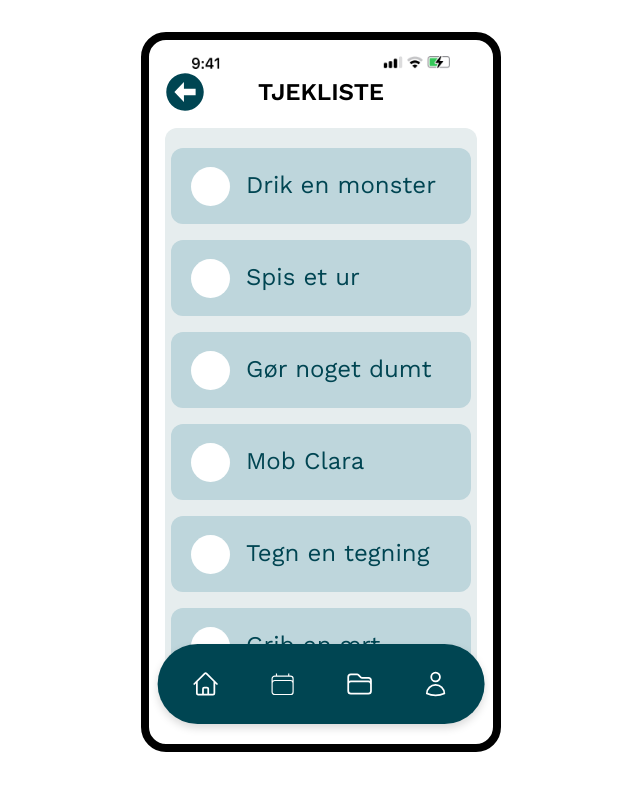
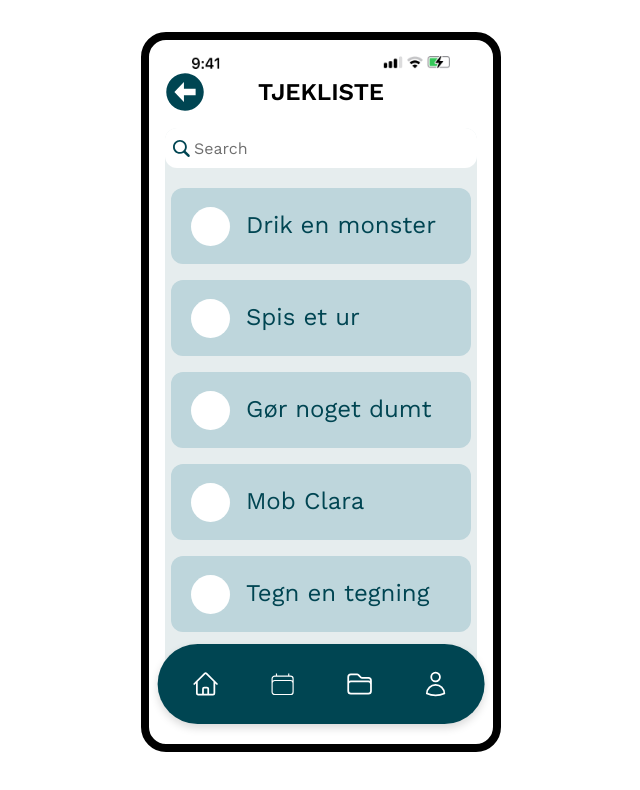
Before and after one commit to Bancharka/Pentia-Milton, a Vue app: page /dev-todo in a window 1280 px wide. Shown: the top 790 px of the page, without its empty margins (319-959 px from the left). Built offline with nearby package versions, Linux system fonts and the light colour scheme.

Commit message:
Update TodolistView.vue

```diff
--- a/src/views/developers/TodolistView.vue
+++ b/src/views/developers/TodolistView.vue
@@ -2,12 +2,14 @@
 import Header from "@/components/Header.vue";
 import BottomNav from "@/components/BottomNav.vue";
 import TodoCard from "@/components/TodoCard.vue";
+import SearchInput from "@/components/SearchInput.vue";
 </script>
 
 <template>
   <div class="page-container">
     <Header />
     <div class="site-container site-container--secondary">
+      <SearchInput placeholder="Search" />
       <div class="todo-list">
         <TodoCard task="Drik en monster" />
         <TodoCard task="Spis et ur" />
```
